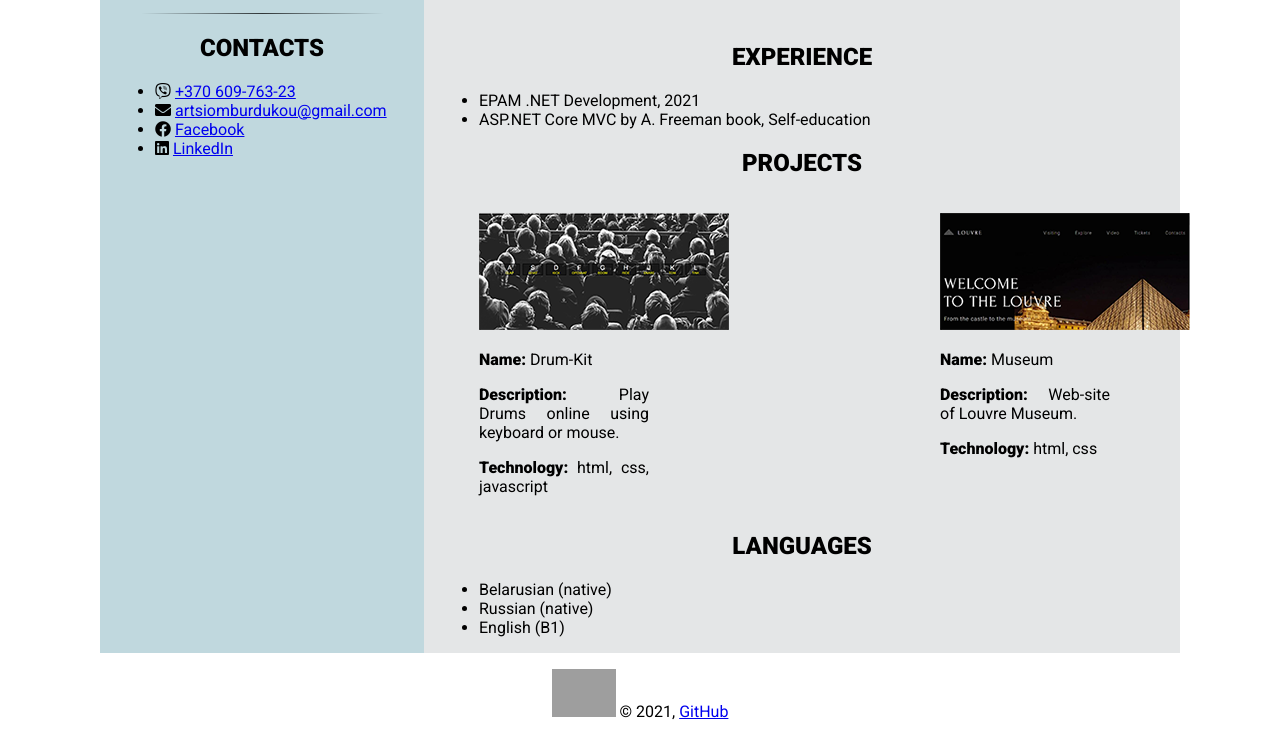
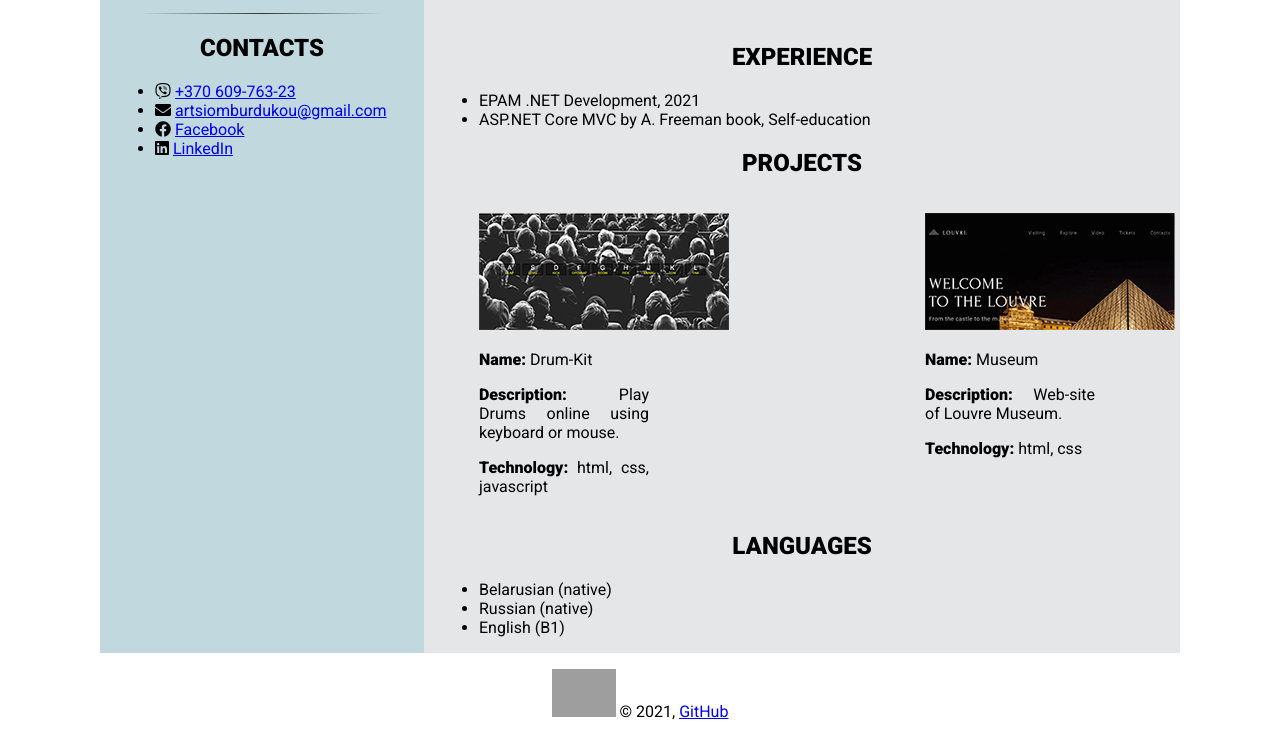
Before and after one commit to tiomkin/rsschool-cv, a plain HTML site: page index.html in a window 1280 px wide. Shown: the part 811-1548 px from the top of the page. Drawn offline with nearby package versions, Linux system fonts and the light colour scheme; grey boxes are pictures that could not be loaded.

Commit message:
refactor: change right padding projects-container

```diff
--- a/style.css
+++ b/style.css
@@ -82,7 +82,7 @@ code, pre, pre code {
 .projects-container {
     display: flex;
     justify-content: space-between;
-    padding-right: 15px;
+    padding-right: 30px;
 }
 
 .project-item {
```
